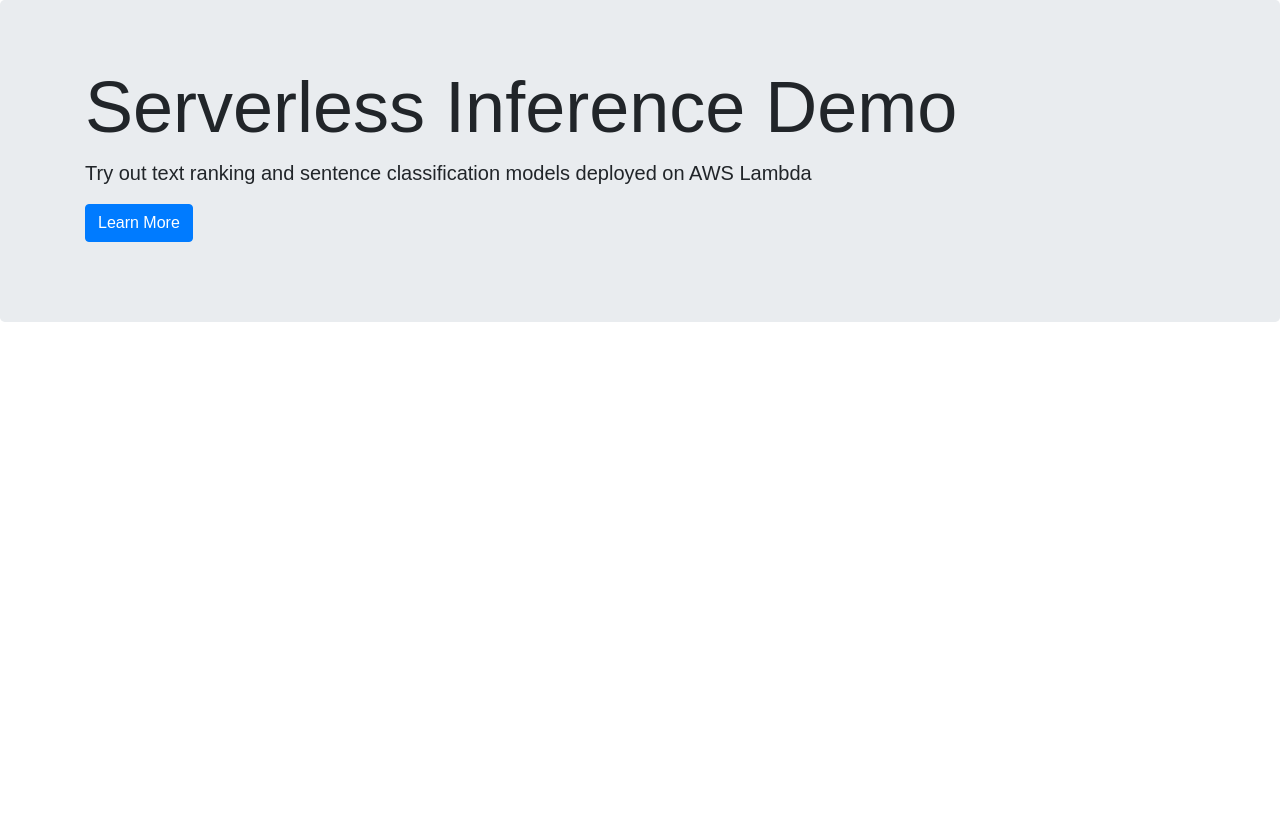
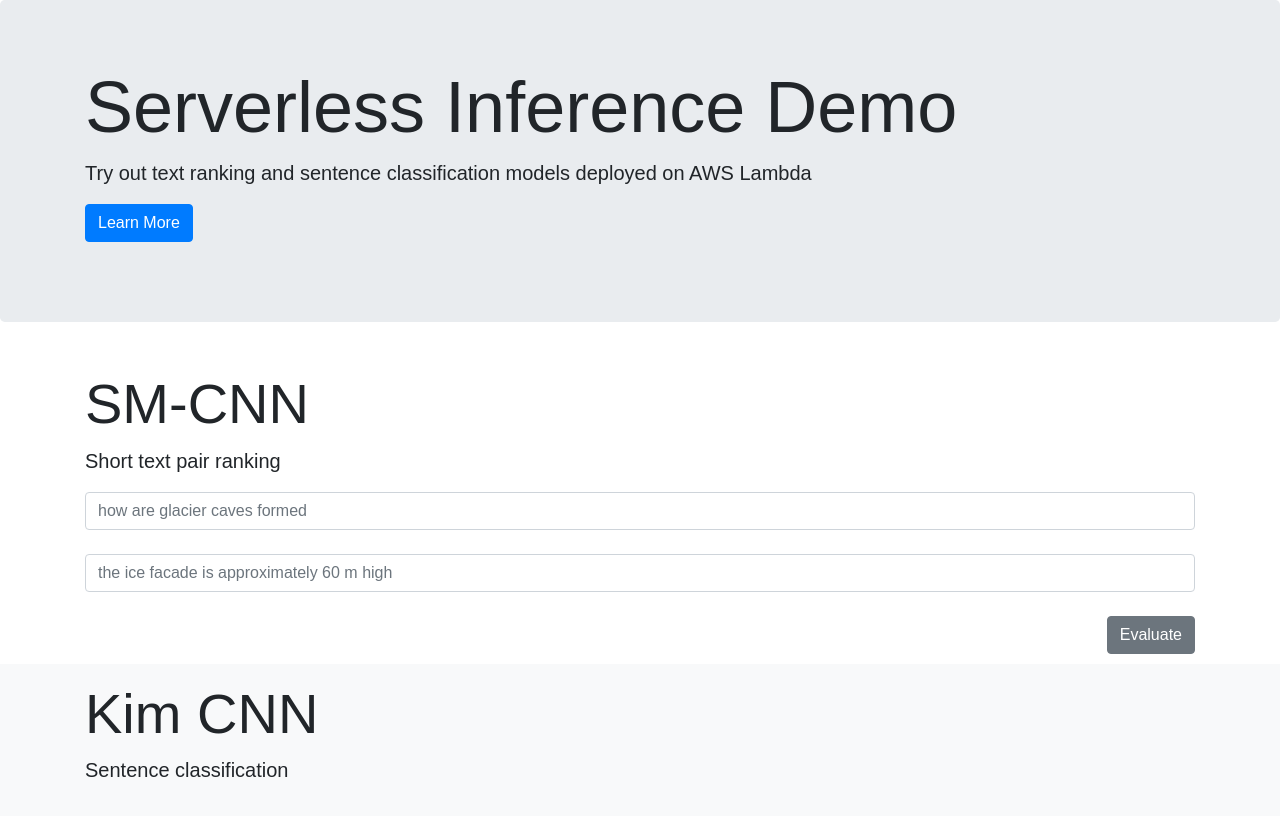
Before and after one commit to castorini/serverless-inference, a React (Create React App) app in the folder demo/: page / in a window 1280 px wide. Shown: the top 816 px of the page. Built offline with nearby package versions, Linux system fonts and the light colour scheme.

Commit message:
Add SM-CNN section

```diff
--- a/demo/src/App.js
+++ b/demo/src/App.js
@@ -1,5 +1,5 @@
 import React, { Component } from 'react';
-import { Container, Jumbotron, Button } from 'reactstrap';
+import { Button, Container, InputGroup, InputGroupText, Input, Label, Jumbotron } from 'reactstrap';
 import './App.css';
 
 class App extends Component {
@@ -15,6 +15,31 @@ class App extends Component {
             </p>
           </Container>
         </Jumbotron>
+        <div className="pt-3 pb-5 px-3">
+          <Container>
+            <div>
+              <h2 class="display-4">SM-CNN</h2>
+              <p class="lead">Short text pair ranking</p>
+              <InputGroup>
+                <Input placeholder="how are glacier caves formed" />
+              </InputGroup>
+              <br />
+              <InputGroup>
+                <Input placeholder="the ice facade is approximately 60 m high" />
+              </InputGroup>
+              <br />
+              <Button className="float-right" color="secondary">Evaluate</Button>
+            </div>
+          </Container>
+        </div>
+        <div className="bg-light pt-3 pb-5 px-3">
+          <Container>
+            <div>
+              <h2 class="display-4">Kim CNN</h2>
+              <p class="lead">Sentence classification</p>
+            </div>
+          </Container>
+        </div>
       </div>
     );
   }
```
